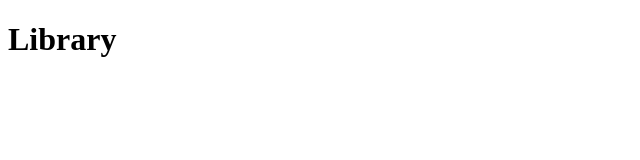
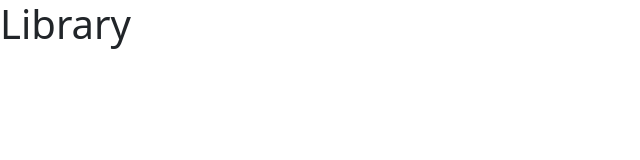
Before and after one commit to MichaelGombos/web-js-library, a plain HTML site: page index.html in a window 1280 px wide. Shown: the whole page, without its empty margins (0-640 px from the left). Drawn offline with Linux system fonts and the light colour scheme.

Commit message:
Feat: bootstrap installed

```diff
--- a/index.html
+++ b/index.html
@@ -4,9 +4,14 @@
     <meta charset="UTF-8">
     <meta http-equiv="X-UA-Compatible" content="IE=edge">
     <meta name="viewport" content="width=device-width, initial-scale=1.0">
+    <!-- custom css -->
+    <link href="css/main.css" rel="stylesheet">
+    <!-- customized minimized bootstrap -->
+    <link href="css/custom.min.css" rel="stylesheet">
     <title>Library</title>
 </head>
 <body>
     <h1>Library</h1>
+    <script src='main.js'></script>
 </body>
 </html>
--- /dev/null
+++ b/sass/custom.scss
@@ -0,0 +1,17 @@
+//custom variables
+$primary: #c36be8;
+$secondary: #1e1e1e;
+
+// import the functions & variables
+@import "../node_modules/bootstrap/scss/_functions.scss";
+@import "../node_modules/bootstrap/scss/_variables.scss";
+
+$custom-theme-colors: (
+  "darkGrey": #333333,
+  "mediumGrey": #434343,
+  "lightGrey": #5d5d5d,
+);
+
+$theme-colors: map-merge($custom-theme-colors, $theme-colors);
+//importing bootstrap
+@import "../node_modules/bootstrap/scss/bootstrap.scss";
```
Also changed, not shown: css/custom.min.css (added), css/main.css (added), package-lock.json (added), 2 other files.
